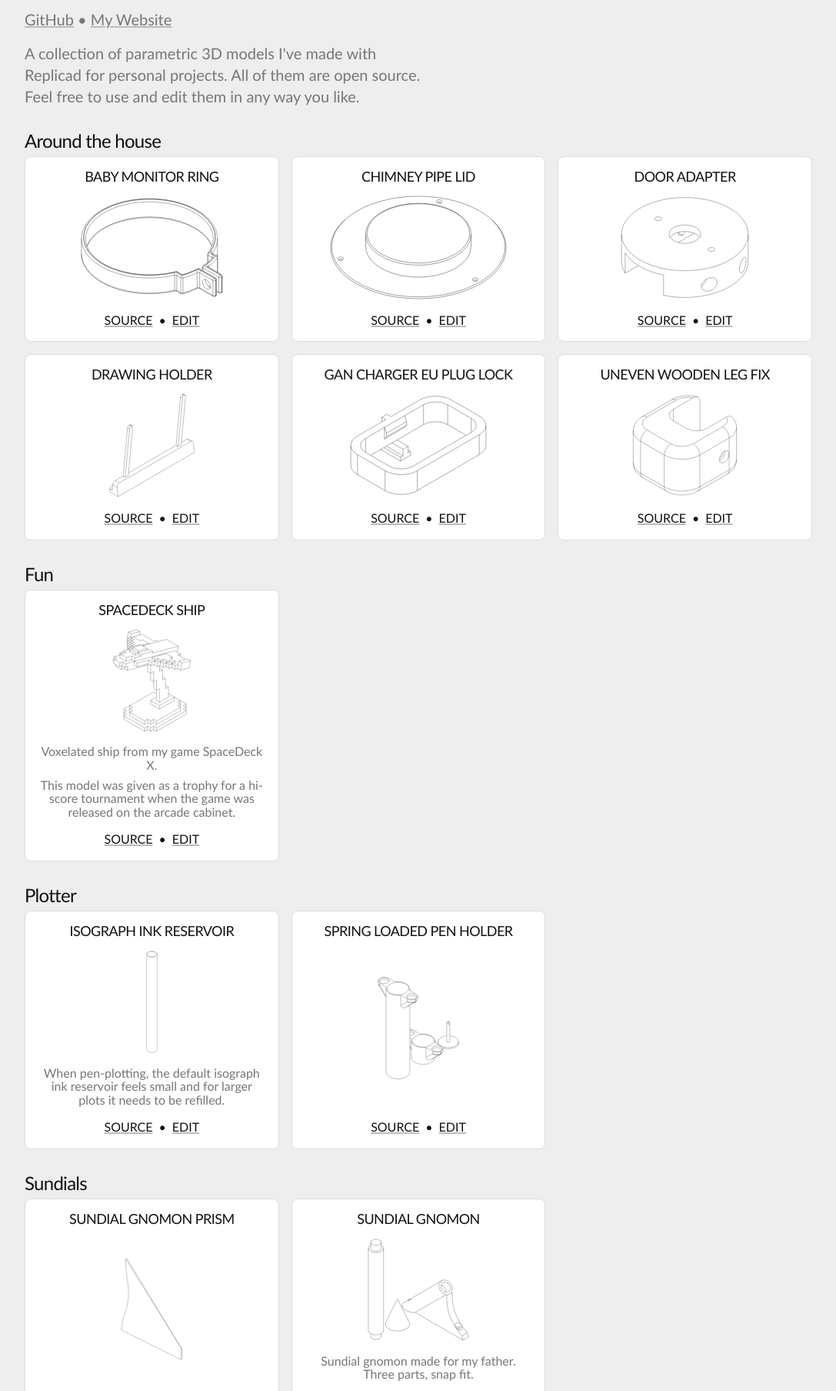
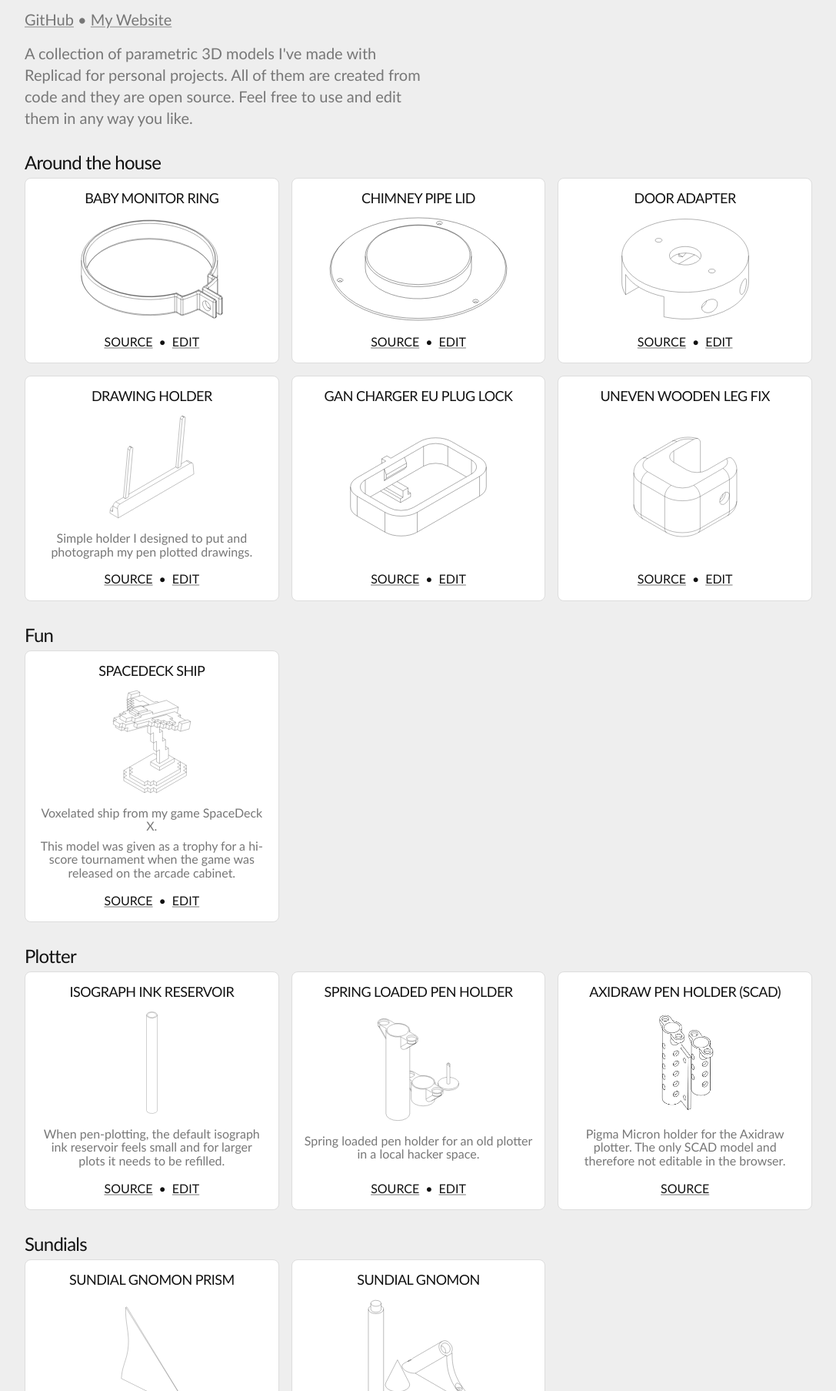
Before and after one commit to Stanko/3d-cad-models, a website: page docs/index.html in a window 1280 px wide. Shown: the part 85-1892 px from the top of the page at 77% size, without its empty margins (96-1183 px from the left). Drawn offline with Linux system fonts and the light colour scheme.

Commit message:
Website WIP

```diff
--- a/around-the-house/drawing-holder.js
+++ b/around-the-house/drawing-holder.js
@@ -1,3 +1,7 @@
+/**
+ * Simple holder I designed to put and photograph my pen plotted drawings.
+ */
+
 export const defaultParams = {
   // holder
 
--- a/docs/index.html
+++ b/docs/index.html
@@ -15,58 +15,59 @@
       </p>
       <p class="intro">
         A collection of parametric 3D models I've made with Replicad for
-        personal projects. All of them are open source. Feel free to use and
-        edit them in any way you like.
+        personal projects. All of them are created from code and they are open
+        source. Feel free to use and edit them in any way you like.
       </p>
       <div class="models"><div class="group">
 <h2 class="group__name">Around the house</h2>
 <div class="group__models">
 <div class="model">
 <h3 class="model__name">Baby monitor ring</h3>
-<img class="model__svg" src="./svg/around-the-house-baby-monitor-ring.svg" alt="Baby monitor ring" />
+<img class="model__img" src="./svg/around-the-house-baby-monitor-ring.svg" alt="Baby monitor ring" />
 <div class="model__links">
-<a href="https://raw.githubusercontent.com/Stanko/3d-cad-models/dev/around-the-house/baby-monitor-ring.js" class="model__name">Source</a> &bull;
-<a href="https://studio.replicad.xyz/workbench?from-url=https://raw.githubusercontent.com/Stanko/3d-cad-models/dev/around-the-house/baby-monitor-ring.js" class="model__name">Edit</a>
+<a href="https://raw.githubusercontent.com/Stanko/3d-cad-models/dev/around-the-house/baby-monitor-ring.js" class="model__name">Source</a>
+&bull; <a href="https://studio.replicad.xyz/workbench?from-url=https://raw.githubusercontent.com/Stanko/3d-cad-models/dev/around-the-house/baby-monitor-ring.js" class="model__name">Edit</a>
 </div>
 </div>
 <div class="model">
 <h3 class="model__name">Chimney pipe lid</h3>
-<img class="model__svg" src="./svg/around-the-house-chimney-pipe-lid.svg" alt="Chimney pipe lid" />
+<img class="model__img" src="./svg/around-the-house-chimney-pipe-lid.svg" alt="Chimney pipe lid" />
 <div class="model__links">
-<a href="https://raw.githubusercontent.com/Stanko/3d-cad-models/dev/around-the-house/chimney-pipe-lid.js" class="model__name">Source</a> &bull;
-<a href="https://studio.replicad.xyz/workbench?from-url=https://raw.githubusercontent.com/Stanko/3d-cad-models/dev/around-the-house/chimney-pipe-lid.js" class="model__name">Edit</a>
+<a href="https://raw.githubusercontent.com/Stanko/3d-cad-models/dev/around-the-house/chimney-pipe-lid.js" class="model__name">Source</a>
+&bull; <a href="https://studio.replicad.xyz/workbench?from-url=https://raw.githubusercontent.com/Stanko/3d-cad-models/dev/around-the-house/chimney-pipe-lid.js" class="model__name">Edit</a>
 </div>
 </div>
 <div class="model">
 <h3 class="model__name">Door adapter</h3>
-<img class="model__svg" src="./svg/around-the-house-door-adapter.svg" alt="Door adapter" />
+<img class="model__img" src="./svg/around-the-house-door-adapter.svg" alt="Door adapter" />
 <div class="model__links">
-<a href="https://raw.githubusercontent.com/Stanko/3d-cad-models/dev/around-the-house/door-adapter.js" class="model__name">Source</a> &bull;
-<a href="https://studio.replicad.xyz/workbench?from-url=https://raw.githubusercontent.com/Stanko/3d-cad-models/dev/around-the-house/door-adapter.js" class="model__name">Edit</a>
+<a href="https://raw.githubusercontent.com/Stanko/3d-cad-models/dev/around-the-house/door-adapter.js" class="model__name">Source</a>
+&bull; <a href="https://studio.replicad.xyz/workbench?from-url=https://raw.githubusercontent.com/Stanko/3d-cad-models/dev/around-the-house/door-adapter.js" class="model__name">Edit</a>
 </div>
 </div>
 <div class="model">
 <h3 class="model__name">Drawing holder</h3>
-<img class="model__svg" src="./svg/around-the-house-drawing-holder.svg" alt="Drawing holder" />
+<img class="model__img" src="./svg/around-the-house-drawing-holder.svg" alt="Drawing holder" />
+<div class="model__description"><p>Simple holder I designed to put and photograph my pen plotted drawings.</p></div>
 <div class="model__links">
-<a href="https://raw.githubusercontent.com/Stanko/3d-cad-models/dev/around-the-house/drawing-holder.js" class="model__name">Source</a> &bull;
-<a href="https://studio.replicad.xyz/workbench?from-url=https://raw.githubusercontent.com/Stanko/3d-cad-models/dev/around-the-house/drawing-holder.js" class="model__name">Edit</a>
+<a href="https://raw.githubusercontent.com/Stanko/3d-cad-models/dev/around-the-house/drawing-holder.js" class="model__name">Source</a>
+&bull; <a href="https://studio.replicad.xyz/workbench?from-url=https://raw.githubusercontent.com/Stanko/3d-cad-models/dev/around-the-house/drawing-holder.js" class="model__name">Edit</a>
 </div>
 </div>
 <div class="model">
 <h3 class="model__name">Gan charger eu plug lock</h3>
-<img class="model__svg" src="./svg/around-the-house-gan-charger-eu-plug-lock.svg" alt="Gan charger eu plug lock" />
+<img class="model__img" src="./svg/around-the-house-gan-charger-eu-plug-lock.svg" alt="Gan charger eu plug lock" />
 <div class="model__links">
-<a href="https://raw.githubusercontent.com/Stanko/3d-cad-models/dev/around-the-house/gan-charger-eu-plug-lock.js" class="model__name">Source</a> &bull;
-<a href="https://studio.replicad.xyz/workbench?from-url=https://raw.githubusercontent.com/Stanko/3d-cad-models/dev/around-the-house/gan-charger-eu-plug-lock.js" class="model__name">Edit</a>
+<a href="https://raw.githubusercontent.com/Stanko/3d-cad-models/dev/around-the-house/gan-charger-eu-plug-lock.js" class="model__name">Source</a>
+&bull; <a href="https://studio.replicad.xyz/workbench?from-url=https://raw.githubusercontent.com/Stanko/3d-cad-models/dev/around-the-house/gan-charger-eu-plug-lock.js" class="model__name">Edit</a>
 </div>
 </div>
 <div class="model">
 <h3 class="model__name">Uneven wooden leg fix</h3>
-<img class="model__svg" src="./svg/around-the-house-uneven-wooden-leg-fix.svg" alt="Uneven wooden leg fix" />
+<img class="model__img" src="./svg/around-the-house-uneven-wooden-leg-fix.svg" alt="Uneven wooden leg fix" />
 <div class="model__links">
-<a href="https://raw.githubusercontent.com/Stanko/3d-cad-models/dev/around-the-house/uneven-wooden-leg-fix.js" class="model__name">Source</a> &bull;
-<a href="https://studio.replicad.xyz/workbench?from-url=https://raw.githubusercontent.com/Stanko/3d-cad-models/dev/around-the-house/uneven-wooden-leg-fix.js" class="model__name">Edit</a>
+<a href="https://raw.githubusercontent.com/Stanko/3d-cad-models/dev/around-the-house/uneven-wooden-leg-fix.js" class="model__name">Source</a>
+&bull; <a href="https://studio.replicad.xyz/workbench?from-url=https://raw.githubusercontent.com/Stanko/3d-cad-models/dev/around-the-house/uneven-wooden-leg-fix.js" class="model__name">Edit</a>
 </div>
 </div>
 </div>
@@ -75,12 +76,12 @@
 <div class="group__models">
 <div class="model">
 <h3 class="model__name">Spacedeck ship</h3>
-<img class="model__svg" src="./svg/fun-spacedeck-ship.svg" alt="Spacedeck ship" />
+<img class="model__img" src="./svg/fun-spacedeck-ship.svg" alt="Spacedeck ship" />
 <div class="model__description"><p>Voxelated ship from my game SpaceDeck X.</p>
 <p>This model was given as a trophy for a hi-score tournament when the game was released on the arcade cabinet.</p></div>
 <div class="model__links">
-<a href="https://raw.githubusercontent.com/Stanko/3d-cad-models/dev/fun/spacedeck-ship.js" class="model__name">Source</a> &bull;
-<a href="https://studio.replicad.xyz/workbench?from-url=https://raw.githubusercontent.com/Stanko/3d-cad-models/dev/fun/spacedeck-ship.js" class="model__name">Edit</a>
+<a href="https://raw.githubusercontent.com/Stanko/3d-cad-models/dev/fun/spacedeck-ship.js" class="model__name">Source</a>
+&bull; <a href="https://studio.replicad.xyz/workbench?from-url=https://raw.githubusercontent.com/Stanko/3d-cad-models/dev/fun/spacedeck-ship.js" class="model__name">Edit</a>
 </div>
 </div>
 </div>
@@ -89,19 +90,28 @@
 <div class="group__models">
 <div class="model">
 <h3 class="model__name">Isograph ink reservoir</h3>
-<img class="model__svg" src="./svg/plotter-isograph-ink-reservoir.svg" alt="Isograph ink reservoir" />
+<img class="model__img" src="./svg/plotter-isograph-ink-reservoir.svg" alt="Isograph ink reservoir" />
 <div class="model__description"><p>When pen-plotting, the default isograph ink reservoir feels small and for larger plots it needs to be refilled.</p></div>
 <div class="model__links">
-<a href="https://raw.githubusercontent.com/Stanko/3d-cad-models/dev/plotter/isograph-ink-reservoir.js" class="model__name">Source</a> &bull;
-<a href="https://studio.replicad.xyz/workbench?from-url=https://raw.githubusercontent.com/Stanko/3d-cad-models/dev/plotter/isograph-ink-reservoir.js" class="model__name">Edit</a>
+<a href="https://raw.githubusercontent.com/Stanko/3d-cad-models/dev/plotter/isograph-ink-reservoir.js" class="model__name">Source</a>
+&bull; <a href="https://studio.replicad.xyz/workbench?from-url=https://raw.githubusercontent.com/Stanko/3d-cad-models/dev/plotter/isograph-ink-reservoir.js" class="model__name">Edit</a>
 </div>
 </div>
 <div class="model">
 <h3 class="model__name">Spring loaded pen holder</h3>
-<img class="model__svg" src="./svg/plotter-spring-loaded-pen-holder.svg" alt="Spring loaded pen holder" />
+<img class="model__img" src="./svg/plotter-spring-loaded-pen-holder.svg" alt="Spring loaded pen holder" />
+<div class="model__description"><p>Spring loaded pen holder for an old plotter in a local hacker space.</p></div>
 <div class="model__links">
-<a href="https://raw.githubusercontent.com/Stanko/3d-cad-models/dev/plotter/spring-loaded-pen-holder.js" class="model__name">Source</a> &bull;
-<a href="https://studio.replicad.xyz/workbench?from-url=https://raw.githubusercontent.com/Stanko/3d-cad-models/dev/plotter/spring-loaded-pen-holder.js" class="model__name">Edit</a>
+<a href="https://raw.githubusercontent.com/Stanko/3d-cad-models/dev/plotter/spring-loaded-pen-holder.js" class="model__name">Source</a>
+&bull; <a href="https://studio.replicad.xyz/workbench?from-url=https://raw.githubusercontent.com/Stanko/3d-cad-models/dev/plotter/spring-loaded-pen-holder.js" class="model__name">Edit</a>
+</div>
+</div>
+<div class="model">
+<h3 class="model__name">Axidraw Pen Holder (SCAD)</h3>
+<img class="model__img" src="./axidraw-pen-holder.png" alt="Axidraw Pen Holder (SCAD)" />
+<div class="model__description">Pigma Micron holder for the Axidraw plotter. The only SCAD model and therefore not editable in the browser.</div>
+<div class="model__links">
+<a href="https://raw.githubusercontent.com/Stanko/3d-cad-models/dev/plotter/axidraw-pen-holder.scad" class="model__name">Source</a>
 </div>
 </div>
 </div>
@@ -110,19 +120,20 @@
 <div class="group__models">
 <div class="model">
 <h3 class="model__name">Sundial gnomon prism</h3>
-<img class="model__svg" src="./svg/sundials-sundial-gnomon-prism.svg" alt="Sundial gnomon prism" />
+<img class="model__img" src="./svg/sundials-sundial-gnomon-prism.svg" alt="Sundial gnomon prism" />
+<div class="model__description"><p>Sundial gnomon made for my father.</p></div>
 <div class="model__links">
-<a href="https://raw.githubusercontent.com/Stanko/3d-cad-models/dev/sundials/sundial-gnomon-prism.js" class="model__name">Source</a> &bull;
-<a href="https://studio.replicad.xyz/workbench?from-url=https://raw.githubusercontent.com/Stanko/3d-cad-models/dev/sundials/sundial-gnomon-prism.js" class="model__name">Edit</a>
+<a href="https://raw.githubusercontent.com/Stanko/3d-cad-models/dev/sundials/sundial-gnomon-prism.js" class="model__name">Source</a>
+&bull; <a href="https://studio.replicad.xyz/workbench?from-url=https://raw.githubusercontent.com/Stanko/3d-cad-models/dev/sundials/sundial-gnomon-prism.js" class="model__name">Edit</a>
 </div>
 </div>
 <div class="model">
 <h3 class="model__name">Sundial gnomon</h3>
-<img class="model__svg" src="./svg/sundials-sundial-gnomon.svg" alt="Sundial gnomon" />
-<div class="model__description"><p>Sundial gnomon made for my father. Three parts, snap fit.</p></div>
+<img class="model__img" src="./svg/sundials-sundial-gnomon.svg" alt="Sundial gnomon" />
+<div class="model__description"><p>Another version of the gnomon for my father. Three parts, snap fit.</p></div>
 <div class="model__links">
-<a href="https://raw.githubusercontent.com/Stanko/3d-cad-models/dev/sundials/sundial-gnomon.js" class="model__name">Source</a> &bull;
-<a href="https://studio.replicad.xyz/workbench?from-url=https://raw.githubusercontent.com/Stanko/3d-cad-models/dev/sundials/sundial-gnomon.js" class="model__name">Edit</a>
+<a href="https://raw.githubusercontent.com/Stanko/3d-cad-models/dev/sundials/sundial-gnomon.js" class="model__name">Source</a>
+&bull; <a href="https://studio.replicad.xyz/workbench?from-url=https://raw.githubusercontent.com/Stanko/3d-cad-models/dev/sundials/sundial-gnomon.js" class="model__name">Edit</a>
 </div>
 </div>
 </div>
--- a/docs/style.css
+++ b/docs/style.css
@@ -62,7 +62,7 @@ select {
   --item-bg: white;
   --item-border: #ddd;
   --link-decoration: #bbb;
-  --accent: #e67e22;
+  --accent: #ff3c3c;
 }
 
 body {
@@ -162,9 +162,10 @@ main {
   gap: 0.5rem;
 }
 
-.model__svg {
+.model__img {
   aspect-ratio: 16/9;
   padding: 1rem;
+  object-fit: contain;
 }
 
 .model__links {
--- a/sundials/sundial-gnomon.js
+++ b/sundials/sundial-gnomon.js
@@ -1,5 +1,5 @@
 /**
- * Sundial gnomon made for my father. Three parts, snap fit.
+ * Another version of the gnomon for my father. Three parts, snap fit.
  */
 export const defaultParams = {
   angle: 45,
```
Also changed, not shown: docs/models.json (+11 -4 lines), docs/template.html (+2 -2 lines), extract-data.js (+13 -0 lines), generator.js (+7 -7 lines), plotter/spring-loaded-pen-holder.js (+17 -13 lines), sundials/sundial-gnomon-prism.js (+11 -7 lines), README.md, docs/axidraw-pen-holder.png (added), plotter/scad/preview.png (deleted), 3 other files.
